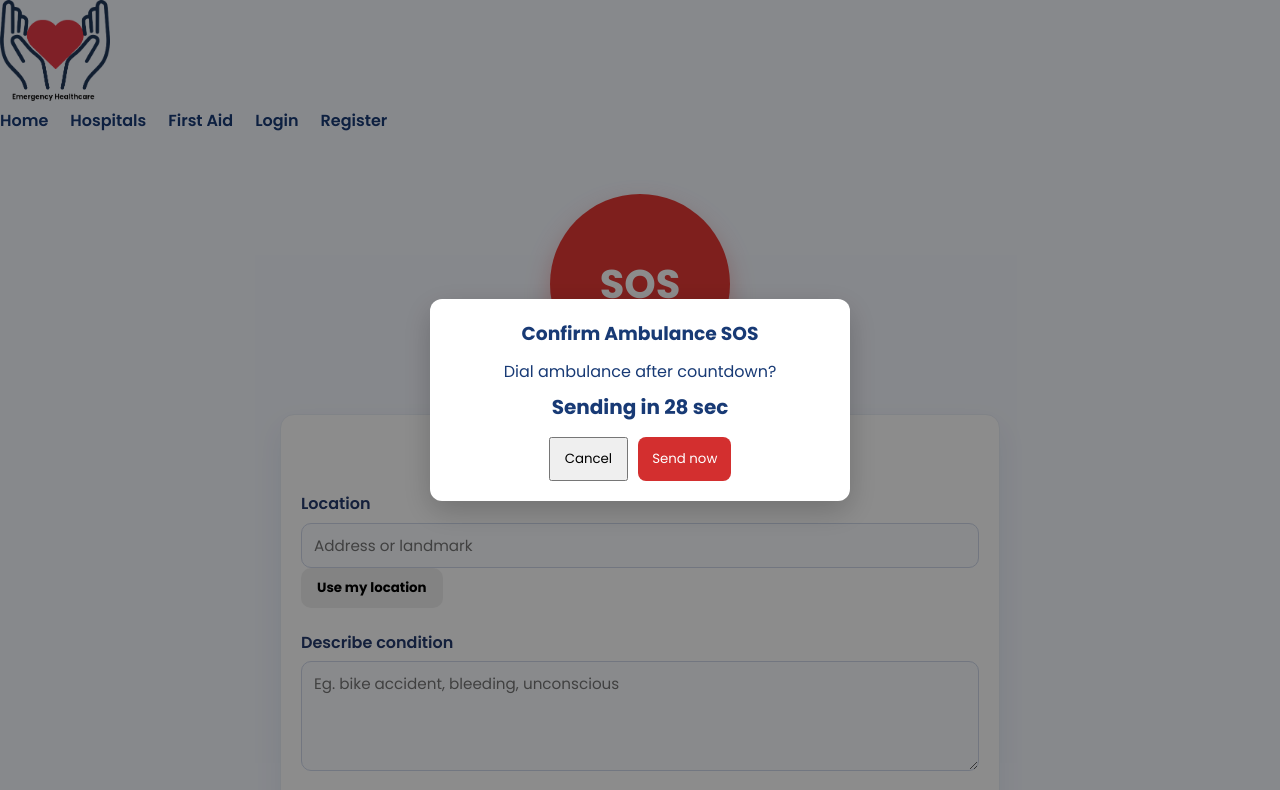
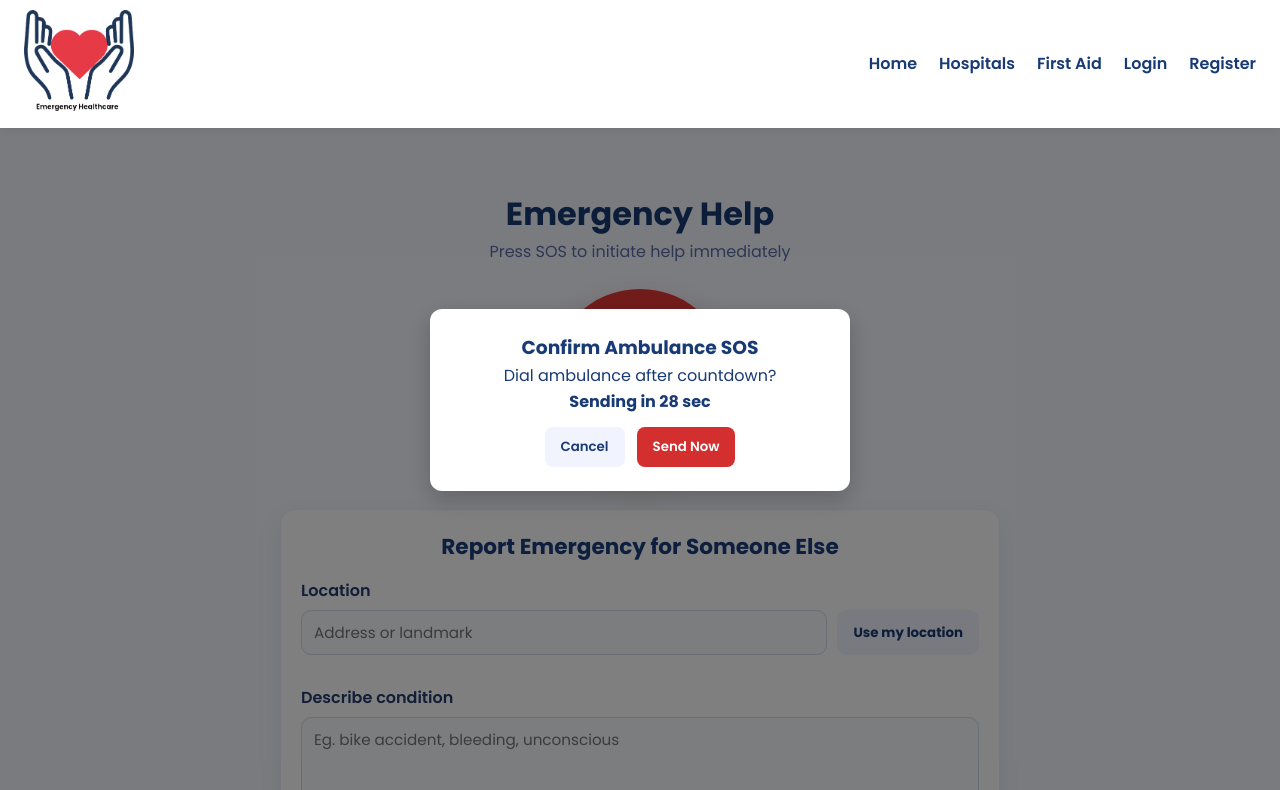
Before and after one commit to Keshav9899/Emergency-Healthcare_Web, a plain HTML site: page index.html in a window 1280 px wide. Both pictures are taken after a click on the button "SOS". Shown: the top 790 px of the page. Drawn offline with Linux system fonts and the light colour scheme; no server answers; a web font is replaced by a local one.

Commit message:
Update index.html

```diff
--- a/index.html
+++ b/index.html
@@ -13,11 +13,11 @@
 </head>
 
 <body>
-    <header>
+  <header class="header">
     <div class="logo">
       <img src="Images/logo.png" alt="logo">
     </div>
-        <nav >
+    <nav>
       <ul class="nav-links">
         <li><a href="index.html">Home</a></li>
         <li><a href="Hospital.html">Hospitals</a></li>
@@ -25,67 +25,62 @@
         <li><a href="Login.html" class="nav-login">Login</a></li>
         <li><a href="Register.html" class="nav-register">Register</a></li>
       </ul>
-            <!-- Hidden until logged in -->
-            <div id="user-pill">
+      <div id="user-pill" class="user-pill" style="display:none;">
         <button id="profileBtn" class="pill">
-                    <span id="pillName">User</span> <span id="pillEmail">email@example.com</span>
+          <span id="pillName">User</span>
+          <span id="pillEmail">email@example.com</span>
         </button>
-                <button id="logoutBtn">Logout</button>
+        <button id="logoutBtn" class="logout-btn">Logout</button>
       </div>
     </nav>
   </header>
 
-    <div id="sos-area">
-        <button id="sosBtn"  class="sos">SOS</button>
-    </div>
+  <main>
+    <section id="sos-area">
+      <h1 class="hero-title">Emergency Help</h1>
+      <p class="hero-sub">Press SOS to initiate help immediately</p>
+      <button id="sosBtn" class="sos">SOS</button>
+    </section>
 
-    <!--SOS  30s countdown model-->
-<div id="sosModal" style="display:none; position:fixed; inset:0; background:rgba(0,0,0,.45); z-index:9999; align-items:center; justify-content:center;">
-  <div style="background:#fff; width:90%; max-width:420px; border-radius:12px; padding:20px; text-align:center; box-shadow:0 10px 30px rgba(0,0,0,.2);">
-    <h3 style="margin-bottom:10px;">Confirm Ambulance SOS</h3>
-    <p style="margin-bottom:6px;">Dial ambulance after countdown?</p>
-    <p style="font-size:1.25rem; font-weight:700; margin-bottom:14px;">
-      Sending in <span id="sosCountdown">30</span> sec
-    </p>
-    <div style="display:flex; gap:10px; justify-content:center;">
-      <button id="cancelSosBtn" style="padding:10px 14px;">Cancel</button>
-      <button id="sendNowBtn" style="padding:10px 14px; background:#d32f2f; color:#fff; border:none; border-radius:8px;">Send now</button>
-    </div>
-  </div>
-</div>
-
-<!--Report for someone else-->
-
-<section id="report-others" >
+    <section id="report-others">
       <h3>Report Emergency for Someone Else</h3>
       <form id="report-form">
-    <div style="margin:8px 0;">
-      <label >Location</label>
-      <div >
-        <input type="text" id="reportAddress" placeholder="Address or landmark"  required>
-        <button type="button" id="useMyLocation">Use my location</button>
+        <div class="form-group">
+          <label>Location</label>
+          <div class="input-row">
+            <input type="text" id="reportAddress" placeholder="Address or landmark" required>
+            <button type="button" id="useMyLocation" class="btn-secondary">Use my location</button>
           </div>
           <small id="coordHelper"></small>
         </div>
 
-    <div >
-      <label >Describe condition</label>
-      <textarea id="reportDesc" rows="3" placeholder="Eg. bike accident, bleeding, unconscious" required ></textarea>
+        <div class="form-group">
+          <label>Describe condition</label>
+          <textarea id="reportDesc" rows="3" placeholder="Eg. bike accident, bleeding, unconscious" required></textarea>
         </div>
 
-    <div >
-      <label >Your phone (optional)</label>
-      <input type="tel" id="reportPhone" placeholder="+91XXXXXXXXXX" pattern="(\\+\\d{1,3})?[0-9]{10}">
+        <div class="form-group">
+          <label>Your phone (optional)</label>
+          <input type="tel" id="reportPhone" placeholder="+91XXXXXXXXXX" pattern="(\+\d{1,3})?[0-9]{10}">
         </div>
 
-    <div>
-      <button type="submit" id="submitReport" >Notify Services</button>
-      <a id="callAmbulance" href="tel:102" >Call Ambulance</a>
-      <a id="callPolice" href="tel:100" >Call Police</a>
-    </div>
+        <button type="submit" id="submitReport" class="btn-primary">Notify Services</button>
       </form>
     </section>
+  </main>
 
+  <!-- SOS Modal -->
+  <div id="sosModal" class="modal hidden">
+    <div class="modal-content">
+      <h3>Confirm Ambulance SOS</h3>
+      <p>Dial ambulance after countdown?</p>
+      <p class="countdown-text">Sending in <span id="sosCountdown">15</span> sec</p>
+      <div class="modal-actions">
+        <button id="cancelSosBtn" class="btn-secondary">Cancel</button>
+        <button id="sendNowBtn" class="btn-danger">Send Now</button>
+      </div>
+    </div>
+  </div>
 
   <script src="JavaScript/auth.js"></script>
   <script src="JavaScript/script.js"></script>
```
Lines whose indentation alone changed are shown as unchanged.
